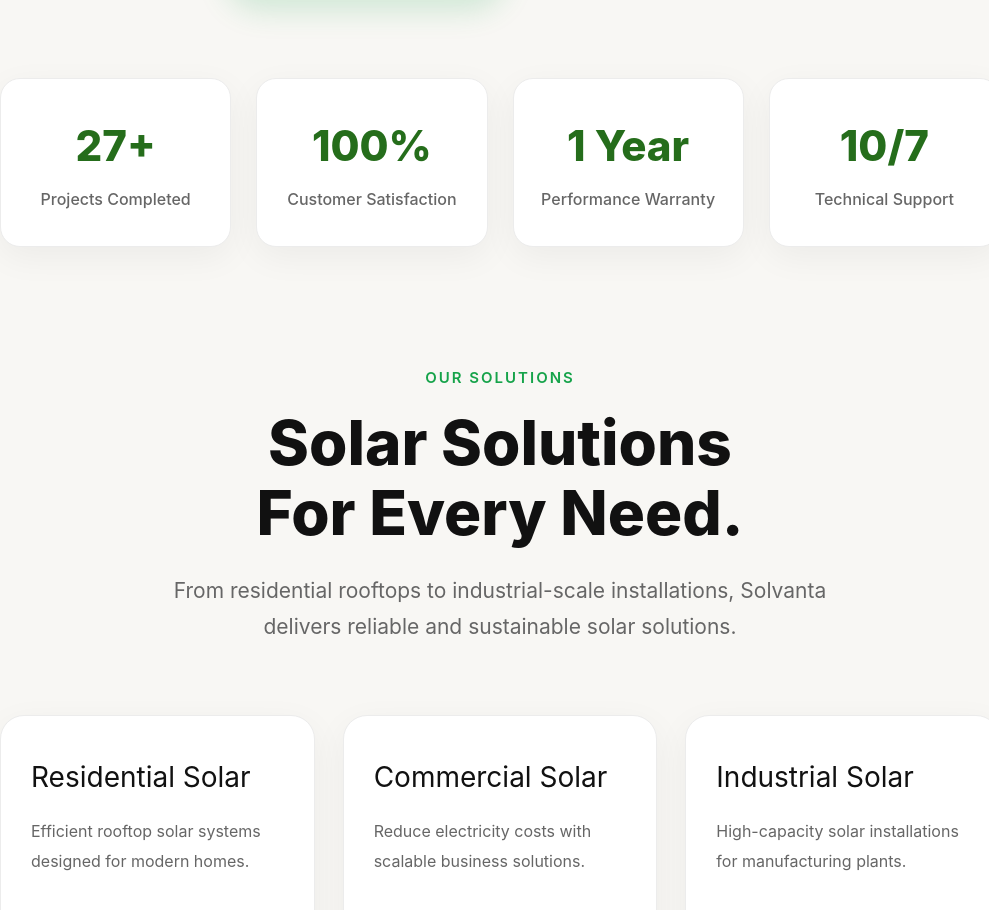
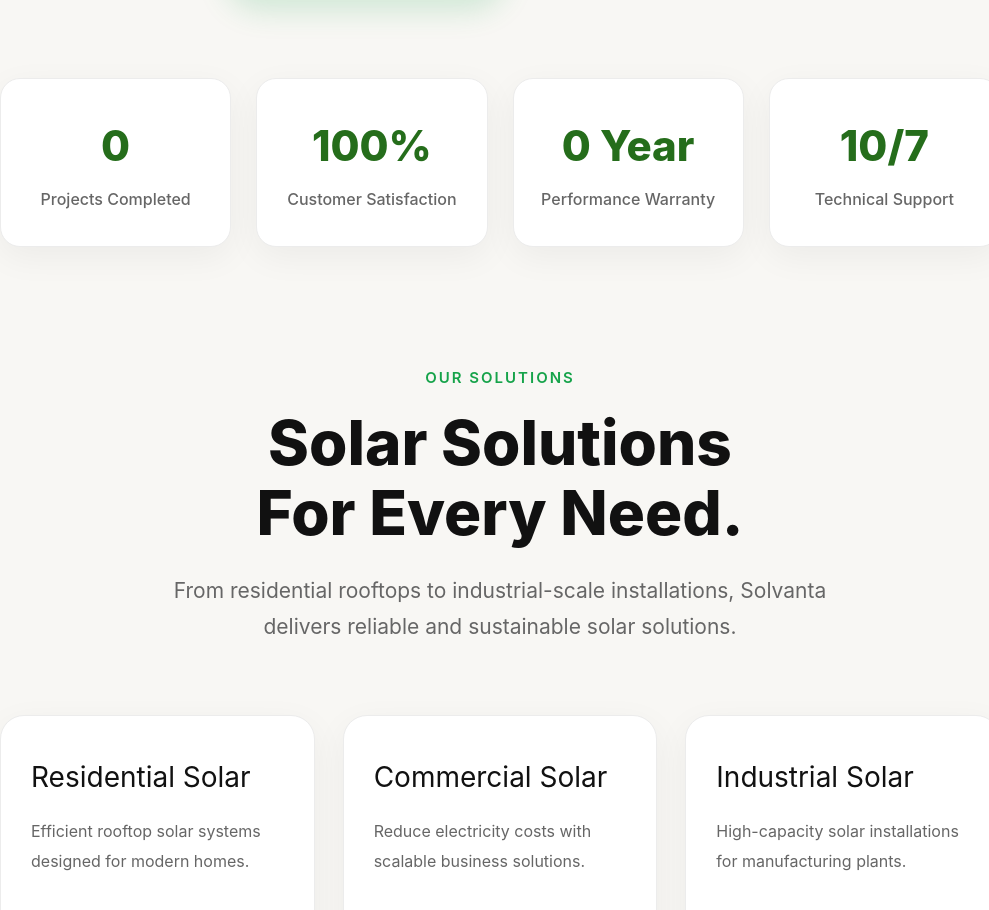
Before and after one commit to ShashankX44/solvanta-energy, a React (Vite) app: page / in a window 1280 px wide. Shown: the part 854-1764 px from the top of the page, without its empty margins (140-1129 px from the left). Built offline with nearby package versions, Linux system fonts and the light colour scheme.

Commit message:
Added services section

```diff
--- a/src/components/Stats.jsx
+++ b/src/components/Stats.jsx
@@ -3,7 +3,7 @@ function Stats() {
     <section className="stats-section">
 
       <div className="stat-card">
-        <h2>27+</h2>
+        <h2>0</h2>
         <p>Projects Completed</p>
       </div>
 
@@ -13,7 +13,7 @@ function Stats() {
       </div>
 
       <div className="stat-card">
-        <h2>1 Year</h2>
+        <h2>0 Year</h2>
         <p>Performance Warranty</p>
       </div>
 
```
